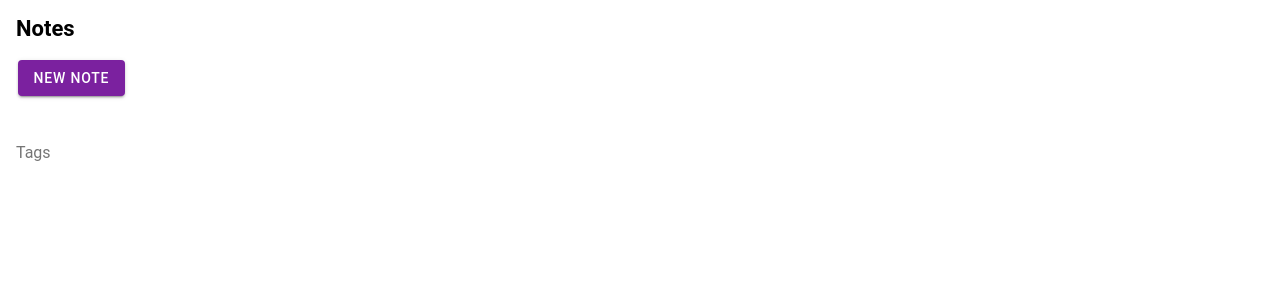
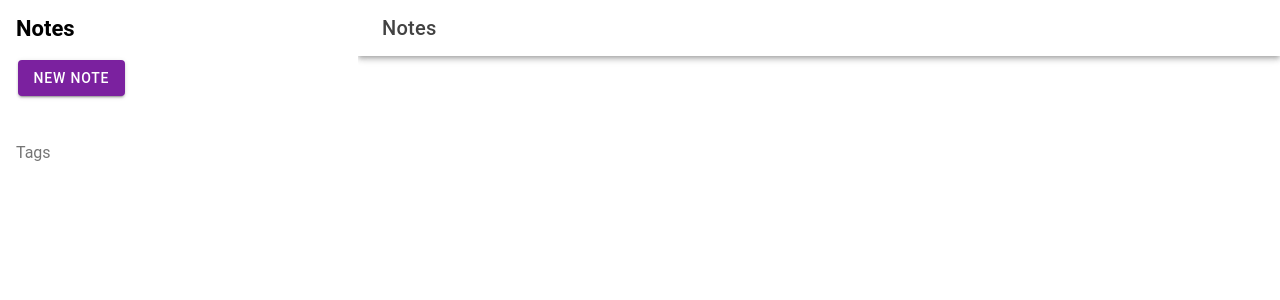
Before and after one commit to thetimverse/notes-app-ionic, a React (Vite) app: page /tags/1 in a window 1280 px wide. Shown: the top 300 px of the page. Built offline with nearby package versions, Linux system fonts and the light colour scheme.

Commit message:
feat: update to tag type and filtering

```diff
--- a/package.json
+++ b/package.json
@@ -37,6 +37,7 @@
     "dayjs": "^1.11.10",
     "immer": "^10.0.4",
     "ionicons": "^7.0.0",
+    "lodash": "^4.17.21",
     "lucide-react": "^0.356.0",
     "react": "^18.2.0",
     "react-dom": "^18.2.0",
@@ -51,6 +52,7 @@
     "@testing-library/jest-dom": "^5.16.5",
     "@testing-library/react": "^14.0.0",
     "@testing-library/user-event": "^14.4.3",
+    "@types/lodash": "^4.17.0",
     "@types/node": "^20.11.26",
     "@types/react": "^18.0.27",
     "@types/react-dom": "^18.0.10",
--- a/src/App.tsx
+++ b/src/App.tsx
@@ -1,13 +1,10 @@
 import { Redirect, Route } from 'react-router-dom';
 import {
   IonApp,
-  IonIcon,
-  IonLabel,
   IonRouterOutlet, IonSplitPane,
   setupIonicReact
 } from '@ionic/react';
 import { IonReactRouter } from '@ionic/react-router';
-import {clipboard, clipboardOutline, create, home} from 'ionicons/icons';
 
 /* Core CSS required for Ionic components to work properly */
 import '@ionic/react/css/core.css';
@@ -31,21 +28,17 @@ import Page from "@/pages/Page";
 import Menu from "@/components/Menu";
 import './App.css';
 import Deleted from "@/pages/Deleted";
-import {useNoteStore} from "@/stores/FileStore";
+import NotesList from "@/pages/NotesList";
 
 setupIonicReact();
 
 const App: React.FC = () => {
-  const notes = useNoteStore((s) => s.notes);
   return (
       <IonApp>
         <IonReactRouter>
           <IonSplitPane contentId="main">
             <Menu/>
             <IonRouterOutlet id="main">
-              <Route path="/" exact={true}>
-                <Redirect to="/notes"/>
-              </Route>
               <Route path="/notes" exact={true}>
                 <Page/>
               </Route>
@@ -55,6 +48,12 @@ const App: React.FC = () => {
               <Route path="/notes/:id" exact={true}>
                 <Page/>
               </Route>
+              <Route path="/tags/:tag" exact={true}>
+                <NotesList />
+              </Route>
+              <Route path="/" exact={true}>
+                <Redirect to="/notes"/>
+              </Route>
             </IonRouterOutlet>
           </IonSplitPane>
         </IonReactRouter>
--- a/src/components/Note.tsx
+++ b/src/components/Note.tsx
@@ -7,11 +7,6 @@ import {IonButton, IonIcon, IonInput, IonItem, useIonRouter} from "@ionic/react"
 import React, {useEffect, useMemo, useState} from "react";
 import {TagsInput} from '@ark-ui/react'
 import {closeOutline, closeSharp, trashOutline, trashSharp} from "ionicons/icons";
-import styled from "@emotion/styled";
-
-const StButton = styled(IonButton)`
-    width: fit-content;
-`
 
 let nextId = 0;
 
@@ -40,7 +35,7 @@ const Note: React.FC = () => {
         function f() {
             setTags([
                 ...tags,
-                {id: nextId++, name: newTagName, note: id}
+                newTagName
             ])
         }
 
@@ -53,12 +48,9 @@ const Note: React.FC = () => {
         navigate.push("/deleted");
     };
 
-    const deleteTag = (id: string, tagId: number) => {
-        tags.find((tag) => {
-            return tag.id === tagId;
-        });
-        deleteTheTag(id, tagId);
-        console.log(tagId, tags)
+    const deleteTag = (tag: string) => {
+        deleteTheTag(tag);
+        console.log(tag, tags)
     }
 
     useEffect(() => {
@@ -74,10 +66,10 @@ const Note: React.FC = () => {
                                  onIonChange={(e: any) => setTitle(e.target.value)} value={title}
                         ></IonInput>
                     </IonItem>
-                    <StButton onClick={() => deleteNote(id)} color={"danger"}>
+                    <IonButton onClick={() => deleteNote(id)} color={"danger"}>
                         Delete note
                         <IonIcon slot="end" ios={trashOutline} md={trashSharp}></IonIcon>
-                    </StButton>
+                    </IonButton>
                 </div>
                 <div className={"tags-input"}>
                     <TagsInput.Root blurBehavior={"add"}>
@@ -86,10 +78,10 @@ const Note: React.FC = () => {
                                 <TagsInput.Control>
                                     {
                                         tags.map((tag, index) => (
-                                            <TagsInput.Item key={index} index={index} value={tag.name}>
-                                                <TagsInput.ItemText>{tag.name} </TagsInput.ItemText>
+                                            <TagsInput.Item key={index} index={index} value={tag}>
+                                                <TagsInput.ItemText>{tag} </TagsInput.ItemText>
                                                 <TagsInput.ItemDeleteTrigger
-                                                    onClick={() => deleteTag(id, tag.id)}>
+                                                    onClick={() => deleteTag(tag)}>
                                                     <IonIcon slot="icon-only"
                                                              ios={closeOutline}
                                                              md={closeSharp}></IonIcon>
@@ -114,6 +106,7 @@ const Note: React.FC = () => {
                                 toolbar: {
                                     items: [
                                         'undo', 'redo',
+                                        // '|', 'Heading',
                                         '|', 'bold', 'italic',
                                         '|', 'bulletedList', 'numberedList', 'outdent', 'indent'
                                     ]
--- a/src/pages/Deleted.tsx
+++ b/src/pages/Deleted.tsx
@@ -2,7 +2,6 @@ import {
     IonButtons,
     IonContent,
     IonHeader,
-    IonListHeader,
     IonMenuButton,
     IonPage,
     IonTitle,
--- /dev/null
+++ b/src/pages/NotesList.tsx
@@ -0,0 +1,47 @@
+import {useNoteStore} from "@/stores/FileStore";
+import {useMemo} from "react";
+import {useParams} from "react-router";
+import {IonButtons, IonContent, IonHeader, IonMenuButton, IonPage, IonTitle, IonToolbar} from "@ionic/react";
+import Note from "@/components/Note";
+
+const NotesList : React.FC = () => {
+    const notes = useNoteStore((s) => s.notes);
+    const {tag} = useParams<{ tag: string }>();
+
+    const filteredNotes = useMemo(() => {
+        return notes.filter((note) => {
+            return note.tags.includes(tag)
+        })
+    }, [notes, tag])
+
+    return (
+        <IonPage>
+            <IonHeader collapse="fade">
+                <IonToolbar>
+                    <IonButtons slot="start">
+                        <IonMenuButton autoHide={true}></IonMenuButton>
+                    </IonButtons>
+                    <IonTitle>Notes</IonTitle>
+                </IonToolbar>
+            </IonHeader>
+            <IonContent fullscreen>
+                <IonHeader collapse="condense">
+                    <IonToolbar>
+                        <IonTitle size="large">Notes</IonTitle>
+                    </IonToolbar>
+                </IonHeader>
+                <div className={"container"}>
+                    {
+                        filteredNotes.map((note, index) =>{
+                            return (
+                                <h2 key={index}>{note.title}</h2>
+                            )
+                        })
+                    }
+                </div>
+            </IonContent>
+        </IonPage>
+    )
+}
+
+export default NotesList
--- a/src/pages/Page.tsx
+++ b/src/pages/Page.tsx
@@ -1,5 +1,4 @@
 import { IonButtons, IonContent, IonHeader, IonMenuButton, IonPage, IonTitle, IonToolbar } from '@ionic/react';
-import { useParams } from 'react-router';
 import './Page.css';
 import Note from "@/components/Note";
 
--- a/src/stores/FileStore.ts
+++ b/src/stores/FileStore.ts
@@ -1,24 +1,23 @@
 import {create} from 'zustand';
-import {createJSONStorage, devtools, persist} from 'zustand/middleware';
-import type {} from '@redux-devtools/extension';
+import {createJSONStorage, persist} from 'zustand/middleware';
 import {immer} from 'zustand/middleware/immer';
 import {Note} from "@/types";
-import note from "@/components/Note";
+import pull from "lodash/pull";
 
 interface NoteState {
     notes: Note[],
-    addNote: (id: Note["id"], title: Note["title"], content: Note["content"], updatedAt: Note["updatedAt"]) => void,
-    updateNote: (id: Note["id"], title: Note["title"], content: Note["content"], tags: Note["tags"], updatedAt?: Note["updatedAt"]) => void,
+    addNote: (id: Note["id"], title: Note["title"], content: Note["content"]) => void,
+    updateNote: (id: Note["id"], title: Note["title"], content: Note["content"], tags: Note["tags"]) => void,
     deleteNote: (id: Note["id"]) => void,
-    deleteTag: (id: Note["id"], tagId: number) => void,
+    deleteTag: (tag: string) => void,
 }
 
 export const useNoteStore = create(
     persist(
         immer<NoteState>(
-            (set, get) => ({
+            (set) => ({
                 notes: [],
-                addNote: (id, title, content, updatedAt) => set((state) => ({
+                addNote: (id, title, content) => set((state) => ({
                         notes: [
                             ...state.notes,
                             {
@@ -26,12 +25,12 @@ export const useNoteStore = create(
                                 title,
                                 content,
                                 createdAt: new Date().toISOString(),
-                                updatedAt,
+                                updatedAt: new Date().toISOString(),
                             }
                         ],
                     })
                 ),
-                updateNote: (id, title, content, tags, updatedAt) => {
+                updateNote: (id, title, content, tags) => {
                     set((state) => {
                         const notes = [...state.notes];
                         const noteIndex = notes.findIndex((n) => {
@@ -46,10 +45,11 @@ export const useNoteStore = create(
                             1,
                             {
                                 ...note,
+                                id,
                                 title,
                                 content,
                                 updatedAt,
-                                tags: tags || []
+                                tags: tags || [],
                             }
                         );
                         return {notes};
@@ -62,12 +62,10 @@ export const useNoteStore = create(
                     }), 1);
                     return {notes};
                 }),
-                deleteTag: (id, tagId) => set((state) => {
+                deleteTag: (tag) => set((state) => {
                     const notes = [...state.notes];
                     notes.forEach((note) => {
-                        note.tags = note.tags.filter((tag) => {
-                            return tag.id != tagId;
-                        })
+                        return pull(note.tags, tag);
                     });
                 })
             })
```
Also changed, not shown: src/components/Menu.tsx (+40 -83 lines), src/types.ts (+2 -6 lines), src/pages/NotesList.css (added), 1 other file (tests, documents, lock files or other folders).
